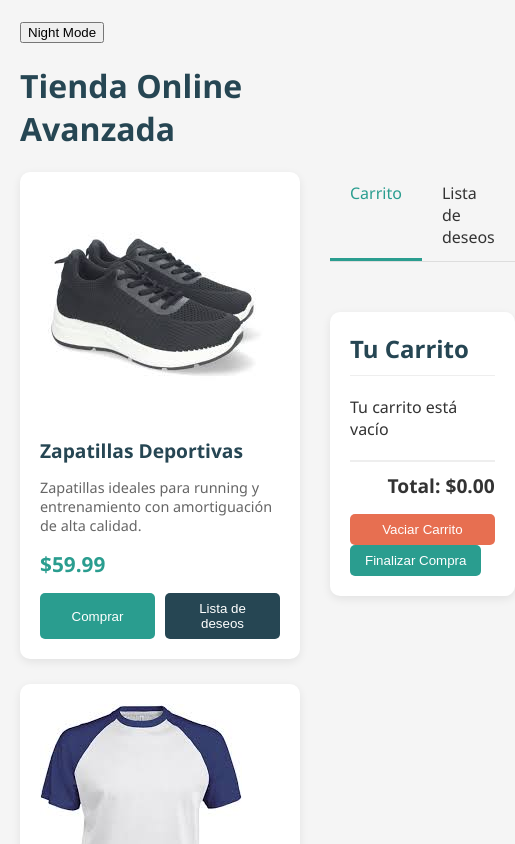
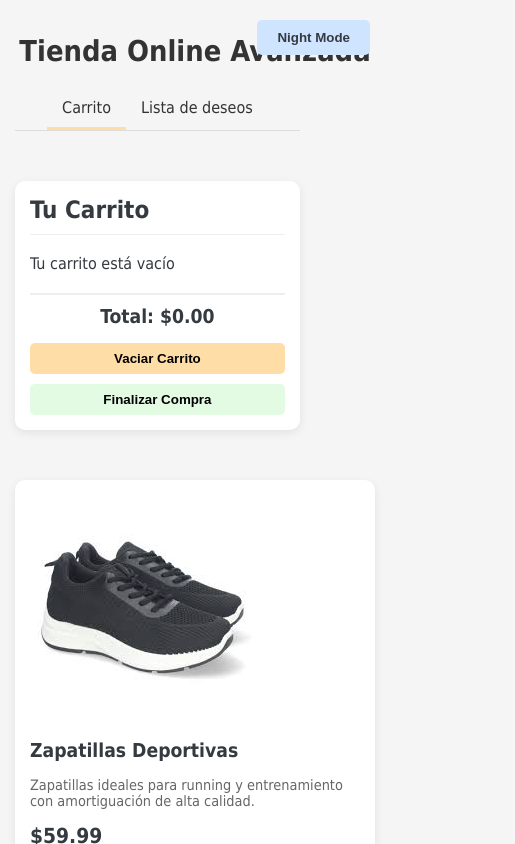
Before and after one commit to Ivan03-maker/Proyecto-Compras, a React (Create React App) app: page / in a window 390 px wide. Shown: the top 844 px of the page, 515 px wide, since content can reach past the window. Built offline with nearby package versions, Linux system fonts and the light colour scheme.

Commit message:
Update App.css

```diff
--- a/src/App.css
+++ b/src/App.css
@@ -15,35 +15,70 @@
   color: #61dafb;
 }
 :root {
-            --primary: #2a9d8f;
-            --secondary: #264653;
-            --danger: #e76f51;
+  --primary: rgb(207, 228, 255);
+  --secondary: rgb(227, 250, 227);
+  --durazno: rgb(255, 221, 166);
   --light: #f8f9fa;
   --dark: #343a40;
+  --background-day: #f5f5f5;
+  --background-night: #1e1e1e;
+  --text-day: #333;
+  --text-night: #f5f5f5;
 }
 
+/* Updated Font Family */
 body {
-            font-family: 'Segoe UI', Tahoma, Geneva, Verdana, sans-serif;
+  font-family: 'Bahnschrift SemiLight', Tahoma, Geneva, Verdana, sans-serif;
   margin: 0;
   padding: 20px;
-            background-color: #f5f5f5;
-            color: #333;
+  background-color: var(--background-day);
+  color: var(--text-day);
+  transition: background-color 0.3s, color 0.3s;
+}
+
+/* Dark Mode Styles */
+body.dark-mode {
+  background-color: var(--background-night);
+  color: var(--text-night);
+}
+
+/* Dark Mode Button */
+.btn-dark-mode {
+  position: fixed;
+  top: 20px;
+  right: 20px;
+  padding: 10px 20px;
+  background-color: var(--primary);
+  color: var(--dark);
+  border: none;
+  border-radius: 5px;
+  cursor: pointer;
+  font-weight: bold;
+  transition: background-color 0.3s, color 0.3s;
+}
+
+body.dark-mode .btn-dark-mode  {
+  background-color: var(--dark);
+  color: var(--light);
+
 }
 
 .container {
   max-width: 1400px;
   margin: 0 auto;
-            display: grid;
-            grid-template-columns: 2fr 1fr;
+  display: flex;
+  flex-wrap: wrap;
   gap: 30px;
+  justify-content: space-between;
 }
 
-        h1, h2, h3 {
-            color: var(--secondary);
+h2, h3 {
+  color: var(--dark);
 }
 
 /* Sección de productos */
 .productos {
+  flex: 2;
   display: grid;
   grid-template-columns: repeat(auto-fill, minmax(280px, 1fr));
   gap: 25px;
@@ -83,7 +118,7 @@
 
 .producto .precio {
   font-weight: bold;
-            color: var(--primary);
+  color: var(--dark);
   font-size: 1.3rem;
   margin-bottom: 15px;
 }
@@ -103,10 +138,16 @@
   flex: 1;
   text-align: center;
 }
+.p {
+  color: var(--text-day);
+}
 
 .btn-primary {
-            background-color: var(--primary);
-            color: white;
+  background-color: var(--secondary);
+  color: black;
+  font-weight: bold;
+  width: 100%;
+  margin-top: 10px;
 }
 
 .btn-primary:hover {
@@ -114,12 +155,14 @@
 }
 
 .btn-secondary {
-            background-color: var(--secondary);
-            color: white;
+  background-color: var(--durazno);
+  font-weight: bold;
+  color: var(--dark);
 }
 
 .btn-secondary:hover {
-            background-color: #1d3a47;
+  background-color: var(--primary);
+  color: var(--dark);
 }
 
 /* Panel lateral */
@@ -132,6 +175,7 @@
 /* Carrito de compras */
 .carrito {
   background: white;
+  color: var(--dark);
   border-radius: 10px;
   padding: 20px;
   box-shadow: 0 3px 10px rgba(0,0,0,0.08);
@@ -191,6 +235,7 @@
 }
 
 .total {
+  color: var(--dark);
   font-weight: bold;
   font-size: 1.2rem;
   text-align: right;
@@ -200,14 +245,15 @@
 }
 
 .btn-vaciar {
-            background-color: var(--danger);
-            color: white;
+  background-color: var(--durazno);
+  color: black;
+  font-weight: bold;
   width: 100%;
   margin-top: 15px;
 }
 
 .btn-vaciar:hover {
-            background-color: #d45a3d;
+  background-color: var(--primary);
 }
 
 /* Lista de deseos */
@@ -345,6 +391,7 @@
 
 /* Pestañas */
 .tabs {
+  color:var(--text-day);
   display: flex;
   margin-bottom: 20px;
   border-bottom: 1px solid #ddd;
@@ -354,12 +401,29 @@
   padding: 10px 20px;
   cursor: pointer;
   border-bottom: 3px solid transparent;
+  color: var(--text-day);
 }
 
 .tab.activa {
+  border-bottom-color: var(--durazno);
+  font-weight: 500;
+  color: var(--text-day);
+}
+
+/* Dark Mode Styles for Tabs */
+body.dark-mode .tabs {
+  color: var(--text-night);
+  border-bottom: 1px solid var(--text-night);
+}
+
+body.dark-mode .tab {
+  color: var(--text-night);
+  border-bottom: 3px solid transparent;
+}
+
+body.dark-mode .tab.activa {
   border-bottom-color: var(--primary);
-            font-weight: 500;
-            color: var(--primary);
+  color: var(--light);
 }
 
 .contenido-tab {
@@ -389,3 +453,205 @@
   background-color: #1d3a47;
   color: white;
 }
+
+/* App.css - Responsive Additions */
+/* Responsive Breakpoints */
+@media (max-width: 1200px) {
+  .container {
+    grid-template-columns: 1.5fr 1fr;
+    gap: 20px;
+  }
+}
+
+@media (max-width: 992px) {
+  .container {
+    grid-template-columns: 1fr;
+  }
+
+  .panel-lateral {
+    order: -1; /* Move sidebar to top on mobile */
+    margin-bottom: 30px;
+  }
+
+  .productos {
+    grid-template-columns: repeat(auto-fill, minmax(250px, 1fr));
+  }
+}
+
+@media (max-width: 768px) {
+  body {
+    padding: 15px;
+  }
+
+  .producto {
+    padding: 15px;
+  }
+
+  .carrito, .lista-deseos {
+    padding: 15px;
+  }
+
+  .tabs {
+    justify-content: center;
+  }
+
+  .tab {
+    padding: 10px 15px;
+  }
+
+  .modal-contenido {
+    padding: 20px;
+    width: 95%;
+  }
+}
+
+@media (max-width: 576px) {
+  h1 {
+    font-size: 1.8rem;
+    text-align: center;
+  }
+
+  .productos {
+    grid-template-columns: 1fr;
+  }
+
+  .acciones-producto {
+    flex-direction: column;
+  }
+
+  .btn {
+    width: 100%;
+  }
+
+  .item-carrito, .item-deseo {
+    flex-direction: column;
+    align-items: flex-start;
+    gap: 10px;
+  }
+
+  .item-cantidad {
+    margin-top: 10px;
+  }
+
+  .eliminar-item, .mover-carrito {
+    margin-left: 0;
+    margin-top: 10px;
+  }
+
+  .total {
+    text-align: center;
+
+  }
+
+  .estrellas {
+    justify-content: center;
+  }
+}
+
+/* Additional responsive enhancements */
+@media (min-width: 1600px) {
+  .container {
+    max-width: 1600px;
+  }
+
+  .productos {
+    grid-template-columns: repeat(auto-fill, minmax(320px, 1fr));
+  }
+}
+
+/* Touch device optimizations */
+@media (hover: none) {
+  .producto:hover {
+    transform: none;
+  }
+
+  .btn:hover {
+    opacity: 1;
+  }
+}
+
+/* Print styles */
+@media print {
+  .panel-lateral, .acciones-producto {
+    display: none;
+  }
+
+  .productos {
+    grid-template-columns: 1fr 1fr;
+  }
+
+  body {
+    background-color: white;
+    padding: 0;
+  }
+}
+
+/* Accessibility improvements */
+@media (prefers-reduced-motion: reduce) {
+  * {
+    animation-duration: 0.01ms !important;
+    animation-iteration-count: 1 !important;
+    transition-duration: 0.01ms !important;
+    scroll-behavior: auto !important;
+  }
+
+  .producto:hover {
+    transform: none;
+  }
+}
+
+/* Custom Modal Styles */
+.custom-modal {
+  position: fixed;
+  top: 0;
+  left: 0;
+  width: 100%;
+  height: 100%;
+  background-color: rgba(0, 0, 0, 0.5); /* Semi-transparent background */
+  display: flex;
+  justify-content: center;
+  align-items: center;
+  z-index: 1000;
+}
+
+.custom-modal-content {
+  background-color: white;
+  padding: 20px;
+  border-radius: 10px;
+  box-shadow: 0 4px 10px rgba(0, 0, 0, 0.2);
+  text-align: center;
+  width: 90%;
+  max-width: 400px;
+}
+
+.custom-modal-content h3 {
+  margin-top: 0;
+}
+
+.modal-buttons {
+  display: flex;
+  justify-content: space-between;
+  margin-top: 20px;
+}
+
+.modal-buttons .btn {
+  padding: 10px 20px;
+  border: none;
+  border-radius: 5px;
+  cursor: pointer;
+  font-weight: bold;
+}
+
+.modal-buttons .btn-primary {
+  background-color: var(--primary);
+  color: white;
+}
+
+.modal-buttons .btn-secondary {
+  background-color: var(--secondary);
+  color: white;
+}
+
+.modal-buttons .btn:hover {
+  opacity: 0.9;
+}
```
Lines whose indentation alone changed are shown as unchanged.
